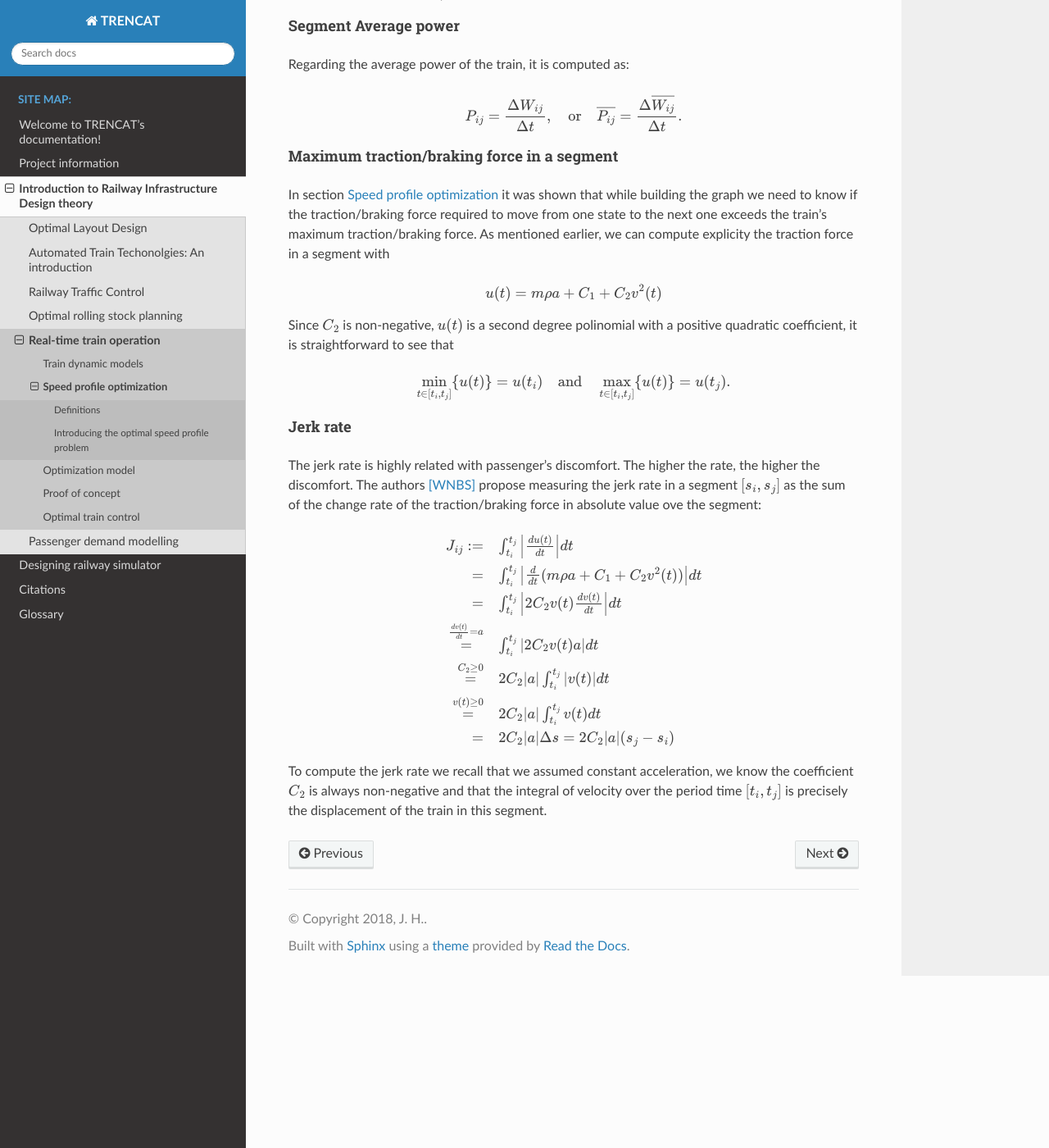
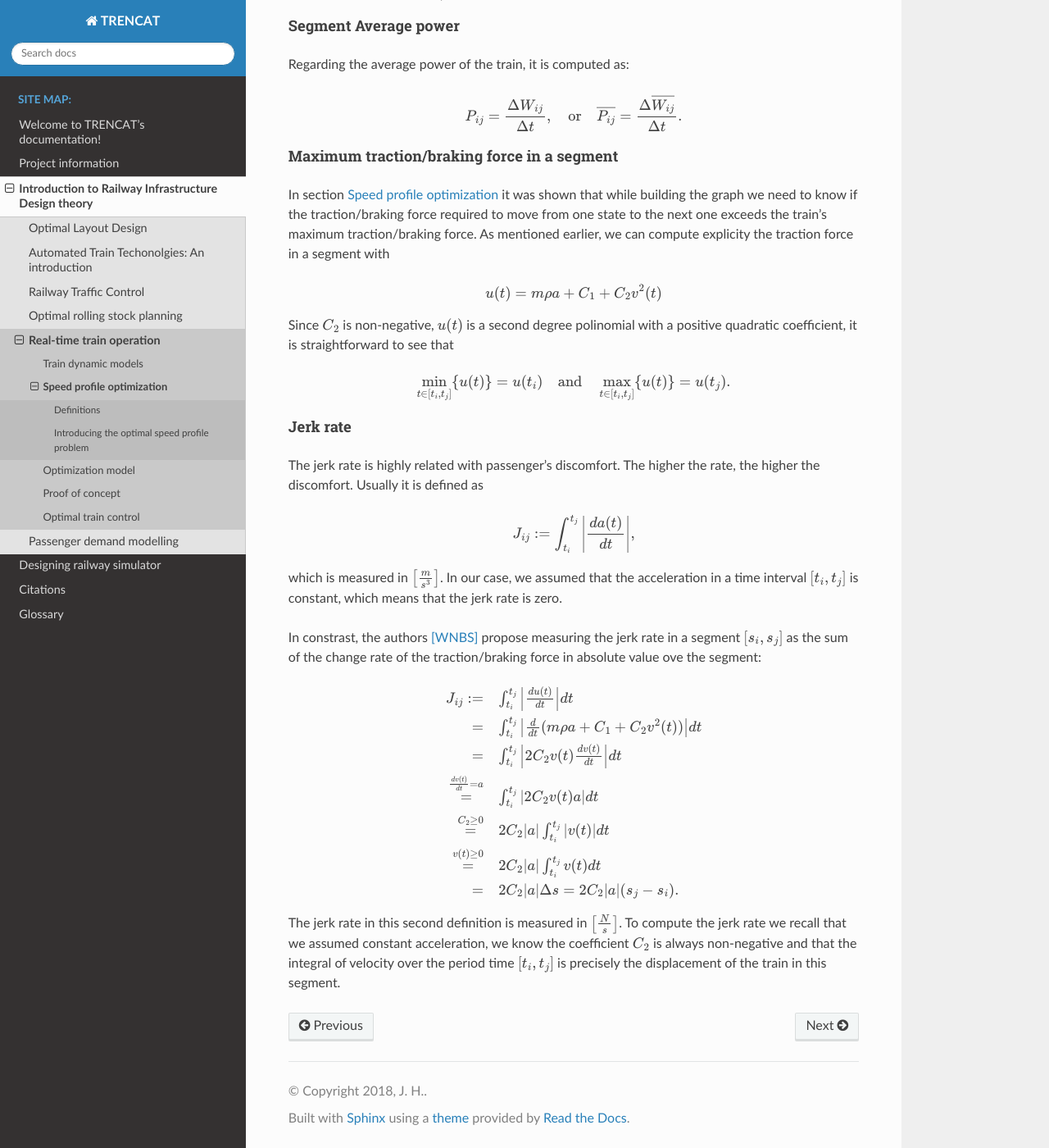
Before and after one commit to trencat/Trencat, a Sphinx documentation site: the page built from doc/source/chapter_1/real_time_train_operation/speed_profile_optimization.rst, in a window 1280 px wide and 1400 px high, scrolled down 7048 px. Shown: the whole window at 82% size. Built offline with Sphinx 7.4.7 and the Read the Docs theme 2.0.0, drawn with Linux system fonts in a browser that asks for light colours.

Commit message:
Corrections in speed profile optimization

```diff
--- a/doc/source/chapter_1/real_time_train_operation/speed_profile_optimization.rst
+++ b/doc/source/chapter_1/real_time_train_operation/speed_profile_optimization.rst
@@ -215,7 +215,15 @@ Since :math:`C_2` is non-negative, :math:`u(t)` is a second degree polinomial wi
 Jerk rate
 .........
 
-The jerk rate is highly related with passenger's discomfort. The higher the rate, the higher the discomfort. The authors [WNBS]_ propose measuring the jerk rate in a segment :math:`[s_i, s_j]` as the sum of the change rate of the traction/braking force in absolute value ove the segment:
+The jerk rate is highly related with passenger's discomfort. The higher the rate, the higher the discomfort. Usually it is defined as
+
+.. math::
+
+   J_{ij} := \int_{t_i}^{t_j} \left|\frac{d a(t)}{dt} \right|,
+
+which is measured in :math:`\left[\frac{m}{s^3}\right]`. In our case, we assumed that the acceleration in a time interval :math:`[t_i,t_j]` is constant, which means that the jerk rate is zero.
+
+In constrast, the authors [WNBS]_ propose measuring the jerk rate in a segment :math:`[s_i, s_j]` as the sum of the change rate of the traction/braking force in absolute value ove the segment:
 
 .. math::
 
@@ -226,7 +234,7 @@ The jerk rate is highly related with passenger's discomfort. The higher the rate
    \stackrel{\frac{dv(t)}{dt} = a}{=}& \int_{t_i}^{t_j} \left|2C_2v(t)a\right|dt\\
    \stackrel{C_2 \geq 0}{=}& 2C_2|a|\int_{t_i}^{t_j} \left|v(t)\right|dt\\
    \stackrel{v(t) \geq 0}{=}& 2C_2|a|\int_{t_i}^{t_j} v(t)dt\\
-   =& 2C_2|a|\Delta s = 2C_2|a|(s_j - s_i)\\
+   =& 2C_2|a|\Delta s = 2C_2|a|(s_j - s_i).\\
    \end{array}
 
-To compute the jerk rate we recall that we assumed constant acceleration, we know the coefficient :math:`C_2` is always non-negative and that the integral of velocity over the period time :math:`[t_i, t_j]` is precisely the displacement of the train in this segment.
+The jerk rate in this second definition is measured in :math:`\left[\frac{N}{s}\right]`. To compute the jerk rate we recall that we assumed constant acceleration, we know the coefficient :math:`C_2` is always non-negative and that the integral of velocity over the period time :math:`[t_i, t_j]` is precisely the displacement of the train in this segment.
```
Also changed, not shown: doc/source/chapter_1/real_time_train_operation/optimisation_model.rst (+11 -3 lines), doc/source/chapter_1/real_time_train_operation/speed_profile_optimization_test_case.rst (+14 -2 lines).
